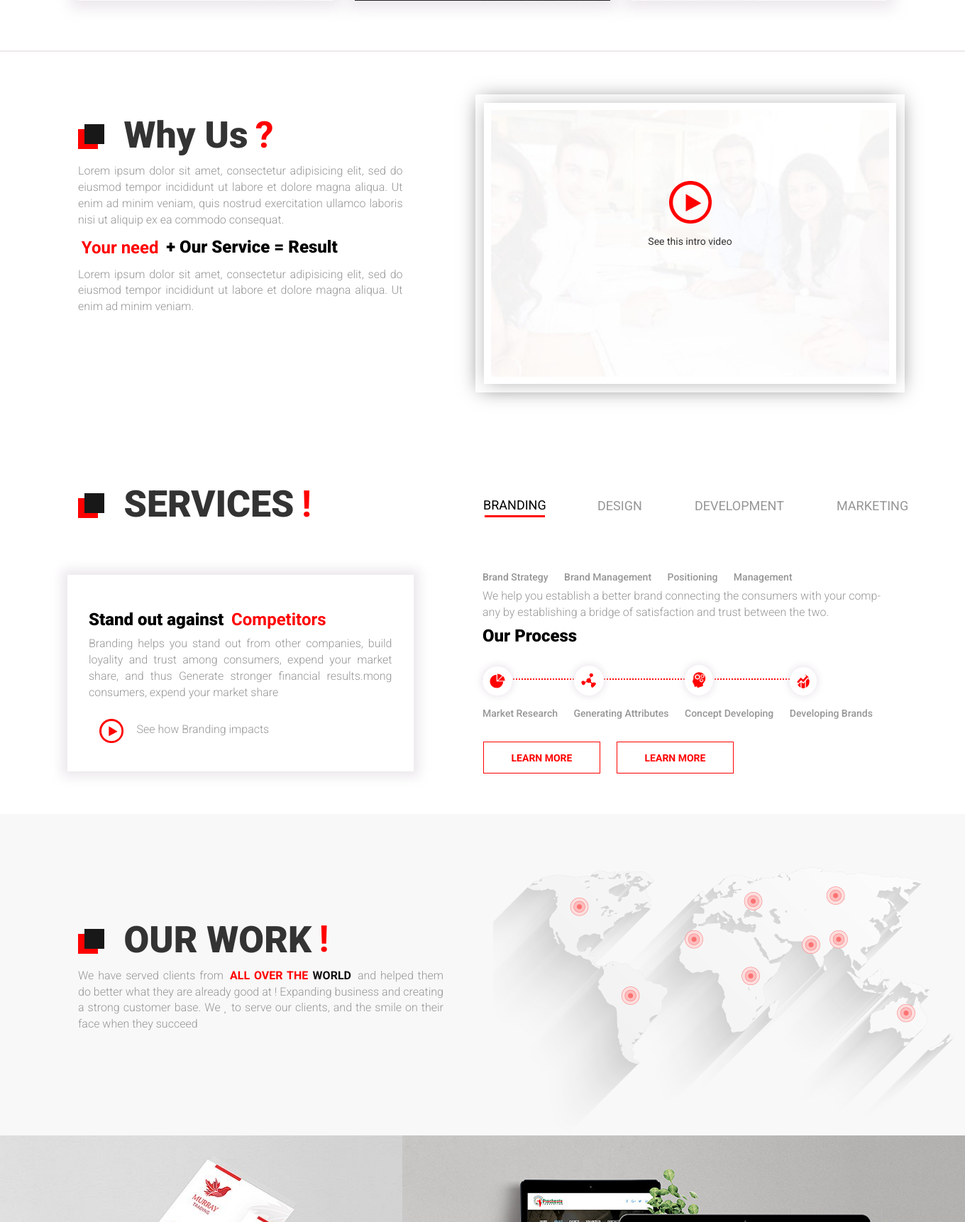
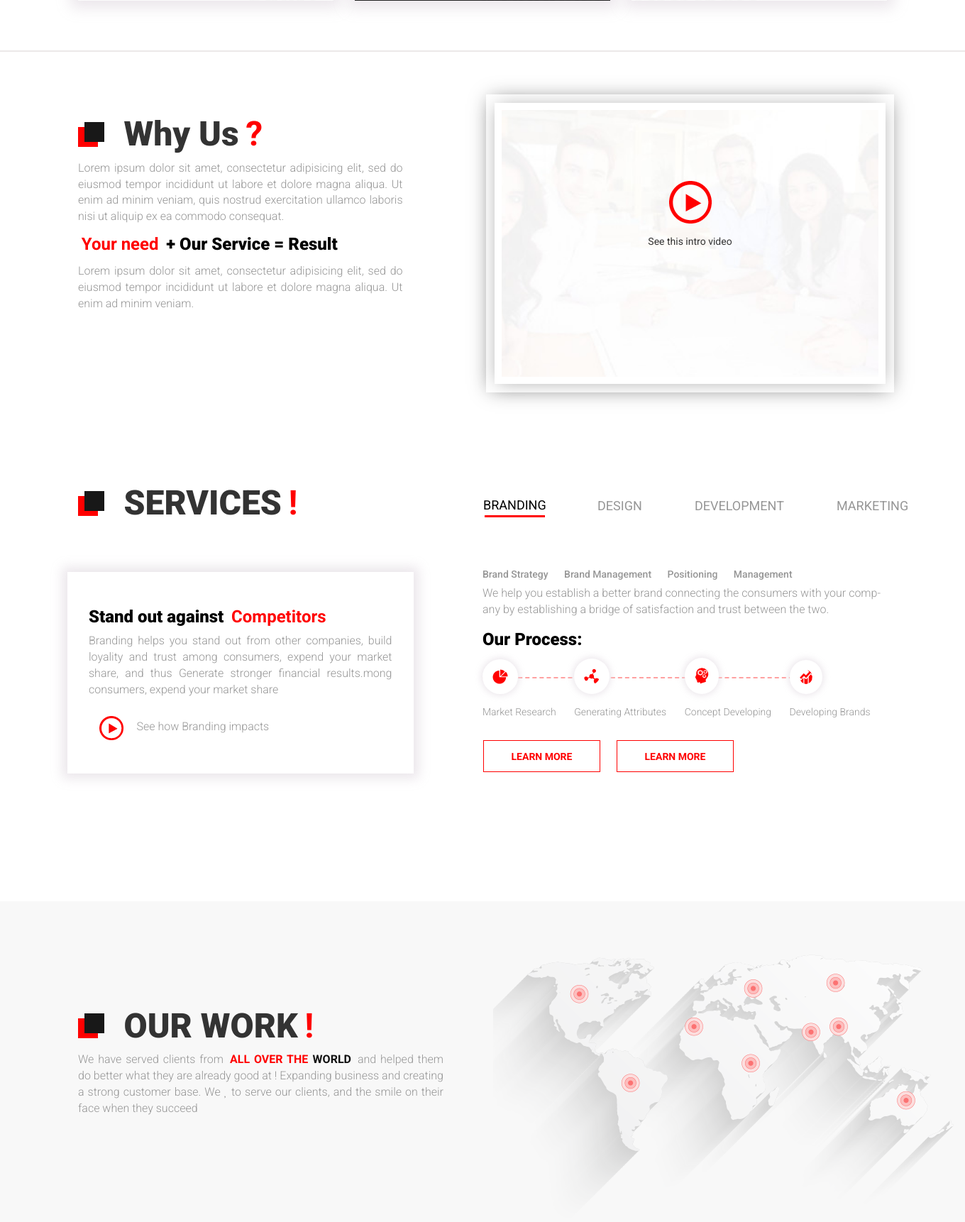
Before and after one commit to refun07/kinative_version2, a PHP site: page / in a window 1360 px wide. Shown: the part 994-2716 px from the top of the page at 71% size. Run offline with PHP 8.4, Linux system fonts and the light colour scheme; some libraries are stand-ins or nearby versions.

Commit message:
responsiveness fixing

```diff
--- a/css/component.css
+++ b/css/component.css
@@ -8,6 +8,11 @@ body{
 a:hover,a:visited,a:focus{
   text-decoration: none;
 }
+
+#naming img{
+  margin-top: -24px;
+}
+
 .light_bg{
    background: #f8f8f8;
     text-align: center;
@@ -121,7 +126,7 @@ h2{
 }
 .section_tag{
     display: inline-block;
-     font-size: 3.7em;
+     font-size: 48px;
     font-weight: 900;
     margin-left: 24px
 }
--- a/css/header.css
+++ b/css/header.css
@@ -69,10 +69,11 @@
 }
 
 .opaque-navbar.opaque {
-    background-color: black;
-    height: 60px;
+   background-color: #000;
+    height: 80px;
     transition: background-color .5s ease 0s;
-      padding: 5px 0px;
+    padding: 14px 0px;
+    opacity: .8;
 }
 
 .header .kinative_para2{
--- a/index.html
+++ b/index.html
@@ -13,6 +13,7 @@
 <link rel='stylesheet prefetch' href='https://cdnjs.cloudflare.com/ajax/libs/OwlCarousel2/2.2.0/assets/owl.theme.default.min.css'>
 <link rel='stylesheet prefetch' href='https://cdnjs.cloudflare.com/ajax/libs/OwlCarousel2/2.2.0/assets/owl.carousel.min.css'>
 
+<link rel="stylesheet" href="libraries/magnific/magnific-popup.css">
 <link rel="stylesheet" href="libraries/hover-min.css"/>
 
 <!-- Core Owl Carousel CSS File  *  v1.3.3 -->
@@ -162,7 +163,7 @@
    <div class="container">
        <div class="row">
           <div class="col-md-5">
-              <span>
+              <span id="naming">
                     <img  src="images/icons/section_icon.png" style="margin-top: -24px;" alt="section_icon"/>
                     <h2 class="section_tag">Why Us<mark class="red_bold">?</mark></h2>
               </span>
@@ -173,7 +174,8 @@
               <p class="light_para_b" style="max-width: 529px;">Lorem ipsum dolor sit amet, consectetur adipisicing elit, sed do eiusmod tempor incididunt ut labore et dolore magna aliqua. Ut enim ad minim veniam.
               </p>
           </div>
-         <div class="col-md-6 col-md-offset-1   frame" style="text-align: center;">
+         <div class="col-md-6 col-md-offset-1 video">
+         <div class="frame" style="text-align: center;">
          <div class="video_bg">
         <div class="play " style="display: inline-block;">
           <!-- PLAY BUTTON -->
@@ -185,6 +187,7 @@
         <p class="shapeit_paragraph">See this intro video</p>
         </div> <!-- video_bg -->
       </div>
+      </div>
        </div>
    </div>
 </section>
@@ -195,11 +198,10 @@
              <div class="row" >
               <div class="col-md-12 col-sm-12">
 
-                <span>
-                    <img  src="images/icons/section_icon.png" style="margin-top: -24px;" alt="section_icon"/>
+                <span id="naming">
+                    <img  src="images/icons/section_icon.png" alt="section_icon"/>
                     <h2 class="section_tag">SERVICES<mark class="red_bold">!</mark></h2>
                 </span>
-
 
 
 
@@ -216,7 +218,7 @@
   <div class="tab-content">
    <div role="tabpanel" class="tab-pane fade in active" id="home">
        <div class="row no-gutter ">
-                    <div class="col-md-5 col-sm-12">
+                    <div class="col-md-5 col-sm-12 col-xs-12 ">
                        <div class="service-card">
                           <h2 class="black_para">Stand out against <mark class="red_bold">Competitors</mark></h2>
                           <p class="light_para_b f-16">Branding helps you stand out from other companies, build loyality and trust among consumers, expend your market share, and thus Generate stronger financial results.mong consumers, expend your market share
@@ -233,7 +235,7 @@
 
                        </div>
                    </div>
-                     <div class="col-md-6 col-md-offset-1 col-sm-12">
+                     <div class="col-md-6 col-md-offset-1 col-sm-12 col-sm-offset-0">
                         <div class="process-list">
                            <h3 class="light_para_b">Brand Strategy</h3>
                            <h3 class="light_para_b">Brand Management</h3>
@@ -242,10 +244,10 @@
 
                         </div>
 
-                        <p class="light_para_b f-16" style="max-width: 561px;margin: 6px 0px -12px">We help you establish a better brand connecting the consumers with your comp- any by establishing a bridge of satisfaction and trust between the two.
+                        <p class="light_para_b f-16" style="max-width: 561px;margin: 6px 0px -2px">We help you establish a better brand connecting the consumers with your comp- any by establishing a bridge of satisfaction and trust between the two.
                         </p>
 
-                       <h2 class="black_para">Our Process</h2>
+                       <h2 class="black_para">Our Process:</h2>
                          <div class="process-icons">
                              <h4 class="icons"><img src="images/process_icons/1.png" alt="research_icon"/>
                              <p>Market Research</p>
@@ -262,8 +264,9 @@
                              </h4>
 
                          </div>
-                         <div style="margin: 15px 0px 0px -9px"><a href="#" class="btn hvr-bounce-to-right">LEARN MORE</a>
-                         <a href="#" class="btn hvr-bounce-to-right">LEARN MORE</a>
+                         <div style="margin: 15px 0px 0px -9px">
+                         <a  href="#" class="btn hvr-bounce-to-right block">LEARN MORE</a>
+                         <a  href="#" class="btn hvr-bounce-to-right block">LEARN MORE</a>
                          </div>
                    </div>
                  </div>
@@ -365,8 +368,8 @@
     <div class="container">
         <div class="row">
              <div class="col-md-6 margin-top-130">
-                  <span>
-                    <img  src="images/icons/section_icon.png" style="margin-top: -24px;" alt="section_icon"/>
+                  <span id="naming">
+                    <img  src="images/icons/section_icon.png" alt="section_icon"/>
                     <h2 class="section_tag">OUR WORK<mark class="red_bold">!</mark></h2>
                   </span>
                   <p class="light_para_b">We have served clients from <mark class="red">ALL OVER THE</mark><mark class="black">WORLD</mark> and helped them do better what they are already good at ! Expanding business and creating a strong customer base. We  to serve our clients, and the smile on their face when they succeed
@@ -451,15 +454,17 @@
                         </div>
               </div>
 
-              <div class="col-md-12 light_bg">
+
+
+       </div>
+    </div>
+</div>
+
+ <div class="col-md-12 light_bg">
                   <img class="more_icon" src="images/right.png" alt="left_icon_more"/>
                    <a href="">VIEW MORE WORKS</a>
                    <img class="more_icon" src="images/left.png" alt="right_icon_png"/>
               </div>
-
-       </div>
-    </div>
-</div>
 <!-- ================================ END OF PORTFOLIOS ====================-->
 
 
@@ -467,8 +472,8 @@
 <section class="blog" id="blog">
     <div class="container">
       <div class="row  text-center margin-bottom-90">
-          <span>
-                    <img src="images/icons/section_icon.png" style="margin-top: -24px;" alt="section_icon"/>
+          <span id="naming">
+                    <img src="images/icons/section_icon.png" alt="section_icon"/>
                     <h2 class="section_tag">FROM OUR BLOG<mark class="red_bold">!</mark></h2>
                   </span>
                   <p class="light_para_b text-center">We have served clients from and helped them do better what they are already good at ! Expanding business and creating a strong customer base. We to serve our clients, and the smile on their face when they succeed.
@@ -563,8 +568,8 @@
     <div class="container">
         <div class="row">
              <div class="col-md-12">
-                  <span>
-                    <img  src="images/icons/section_icon.png" style="margin-top: -24px;" alt="section_icon"/>
+                  <span id="naming">
+                    <img  src="images/icons/section_icon.png" alt="section_icon"/>
                     <h2 class="section_tag">SAY HELLO<mark class="red_bold">!</mark></h2>
                   </span>
                   <p class="light_para_b">Lets talk about your project.Tell us the detail and we will reach you with a competetive and reasonable qoute.
@@ -609,8 +614,8 @@
 
           <div class="col-md-6 col-md-offset-1">
             <div class="gift_header">
-             <span>
-                    <img src="images/icons/section_icon.png" style="margin-top: -24px;" alt="section_icon"/>
+             <span id="naming">
+                    <img src="images/icons/section_icon.png" alt="section_icon"/>
                     <h2 class="section_tag">LOVE SUPRISES<mark class="red_bold">?</mark></h2>
                   </span>
                   <p class="light_para_b">Get new blog posts, freebies, promo codes, business and marketing tips and lots of things directly to your mail box!!!
@@ -636,8 +641,8 @@
     <div class="container">
         <div class="row">
              <div class="col-md-6 col-xs-12">
-                  <span>
-                    <img  src="images/icons/section_icon.png" style="margin-top: -24px;" alt="section_icon"/>
+                  <span id="naming">
+                    <img  src="images/icons/section_icon.png" alt="section_icon"/>
                     <h2 class="section_tag">SAY HELLO<mark class="red_bold">!</mark></h2>
                   </span>
                   <p class="light_para_b">Subscribe to ous newsletter to get new blog posts,freebies,promo codes business and marketing tips directly to your mail box.
--- a/js/myscript.js
+++ b/js/myscript.js
@@ -17,6 +17,17 @@ $(function() {
 });
 
 
+ //magnificpop up
+    $('.popup-youtube, .popup-vimeo, .popup-gmaps').magnificPopup({
+        disableOn: 700,
+        type: 'iframe',
+        mainClass: 'mfp-fade',
+        removalDelay: 160,
+        preloader: false,
+
+        disableOn:0,
+        fixedContentPos: false
+    });
 
 
 //wow
--- a/style.css
+++ b/style.css
@@ -120,16 +120,22 @@ body{
 }*/
 
 /*******************End of ABOUT US*************/
+#menu{
+  padding: 0px 0px 180px;
+}
 .service-card{
     box-shadow: 0px 0px 15px 7px rgba(230,225,230,0.82);
     -webkit-box-shadow: 0px 0px 15px 7px rgba(230,225,230,0.82);
     -moz-box-shadow: 0px 0px 15px 7px rgba(230,225,230,0.82);
-    padding: 30px 30px 25px;
-    margin: 60px 0px;
+    padding: 30px 30px 32px;
+    margin: 60px 0px 0px;
 
 
 }
 
+.process-icons{
+  margin-top: -16px;
+}
 .process-list h3{
    text-decoration: none;
     list-style-type: none;
@@ -143,16 +149,18 @@ body{
     display: inline-block;
     list-style-type: none;
     text-decoration: none;
-    margin: 18px 19px -5px 0px;
+    margin: 18px 22px -5px 0px;
 }
+
 .icons p{
    font-size: 14px;
   margin: 18px 0px 22px;
   color: #969696;
+  font-weight: 300;
 }
 
 .icons::before{
-    border-bottom: 2px dotted red;
+    border-bottom: 2px dashed red;
     content: "";
     height: 1px;
     left: 0%;
@@ -160,13 +168,14 @@ body{
     bottom: 132px;
     width: 80%;
     z-index: -3;
+    opacity: .1;
 }
 
 .process-icons img{
       box-shadow: 0px 0px 10px 2px rgba(230,225,230,0.82);
     background: #fff;
     border-radius: 50%;
-    padding: 10px;
+    padding: 14px;
 
 }
 .nav-tabs {
@@ -268,7 +277,6 @@ body{
     -moz-background-size: cover;
     -o-background-size: cover;
     background-repeat: cover;
-   height: 100%;
    width:100%;
 }
 .portfolio-des{
@@ -472,9 +480,8 @@ body{
     -moz-background-size: cover;
     -o-background-size: cover;
     background-repeat: cover;
-   height: 100%;
    width:100%;
-   padding:  100px 0px 100px;
+   padding:  60px 0px 100px;
 }
 
 .gift{
@@ -555,6 +562,8 @@ form:focus{
     -moz-background-size: cover;
     -o-background-size: cover;
     background-repeat: no-repeat;
+    width: 100%;
+
    /* background-attachment: fixed;*/
 }
 
@@ -566,7 +575,7 @@ form:focus{
     -moz-background-size: cover;
     -o-background-size: cover;
     background-repeat: no-repeat;
-   /* background-attachment: fixed;*/
+    width: 100%;
 }
 
 .address{
```
Also changed, not shown: css/media.css (+96 -27 lines).
